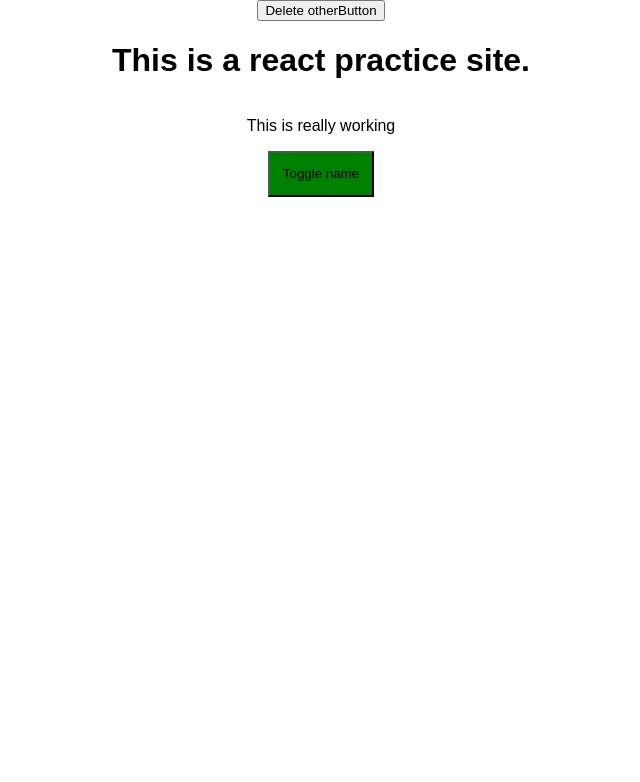
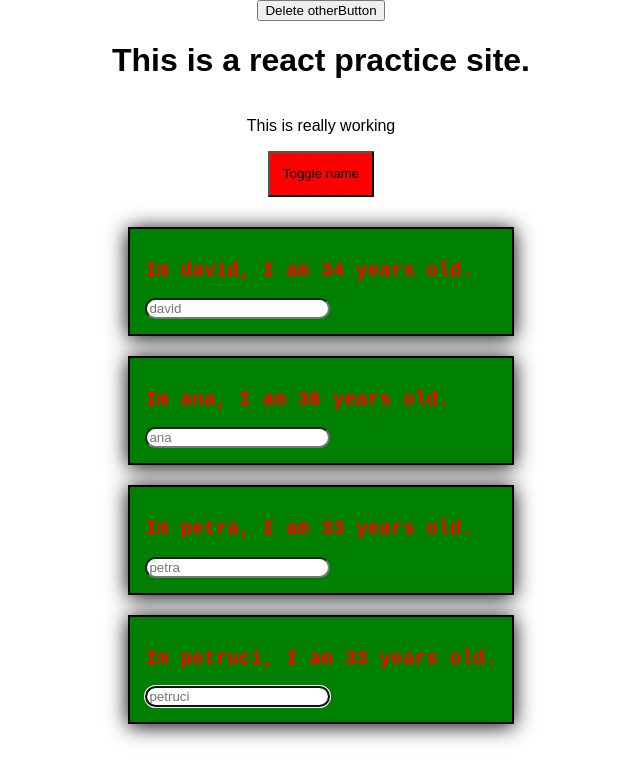
Before and after one commit to pldvd/complete-react-guide, a React (Create React App) app: page / in a window 1280 px wide. Shown: the top 782 px of the page, without its empty margins (319-959 px from the left). Built offline with nearby package versions, Linux system fonts and the light colour scheme.

Commit message:
set up useRef in the PersonsController component

```diff
--- a/src/components/PersonsController/PersonsController.js
+++ b/src/components/PersonsController/PersonsController.js
@@ -1,4 +1,4 @@
-import React, { useEffect, Fragment } from 'react';
+import React, { useEffect, useRef, Fragment } from 'react';
 import styled from 'styled-components';
 
 const StyledButton = styled.button`
@@ -14,9 +14,12 @@ const StyledButton = styled.button`
 
 const PersonsController = (props) => {
 
+  const buttonReference = useRef(null);
+
   useEffect(() => {
     console.log('[PersonsController] useEffect');
     // alert('useffect was triggered');
+    setTimeout(() => buttonReference.current.click(), 2000);
     return () => console.log('[PersonsController] UNMOUNT cleanup')
   }, []);
   //if you pass an empty array as second argument to useEffect, then useEffect will only triger at component did mount and the return function will only run at componentWillUnmount
@@ -33,7 +36,7 @@ const PersonsController = (props) => {
     <Fragment>
       <h1>{props.title}</h1>
       <p className={paragraphClassList.join(' ')}>This is really working</p>
-      <StyledButton personsShown={props.showPersons} onClick={props.togglePersonHandler}>Toggle name
+      <StyledButton personsShown={props.showPersons} onClick={props.togglePersonHandler} ref={buttonReference}>Toggle name
       </StyledButton>
     </Fragment>
   )
```
